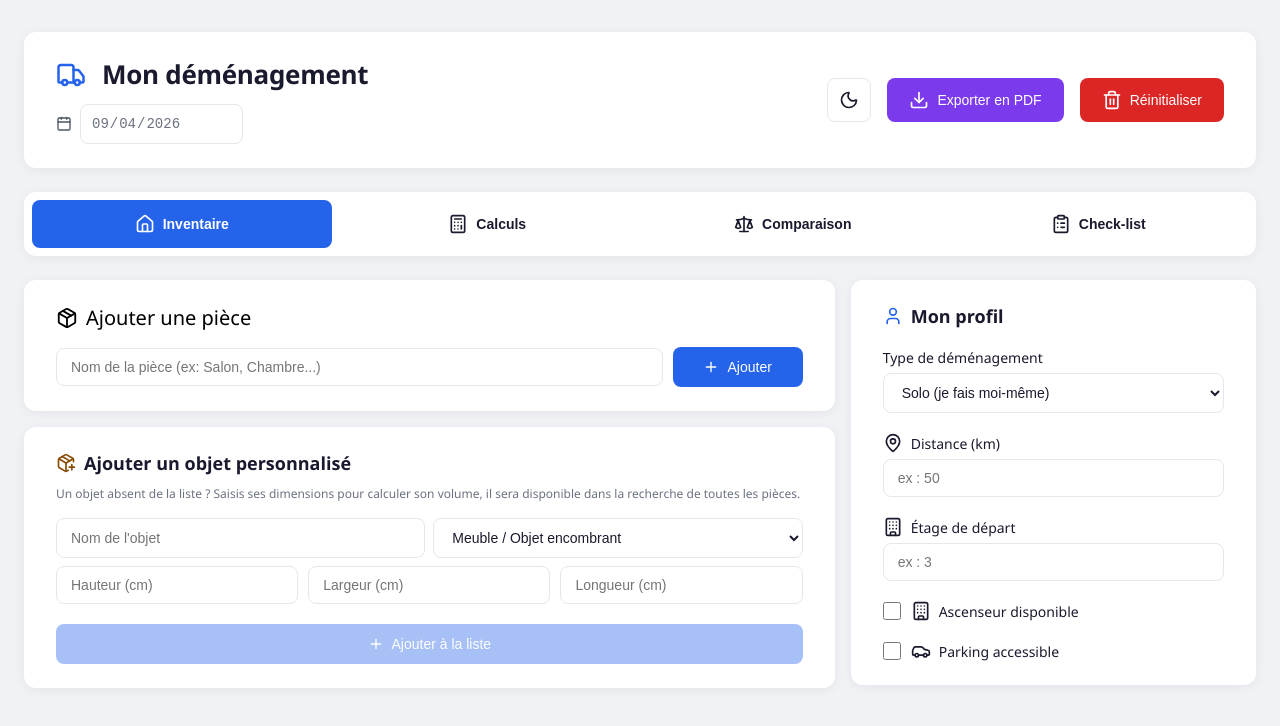
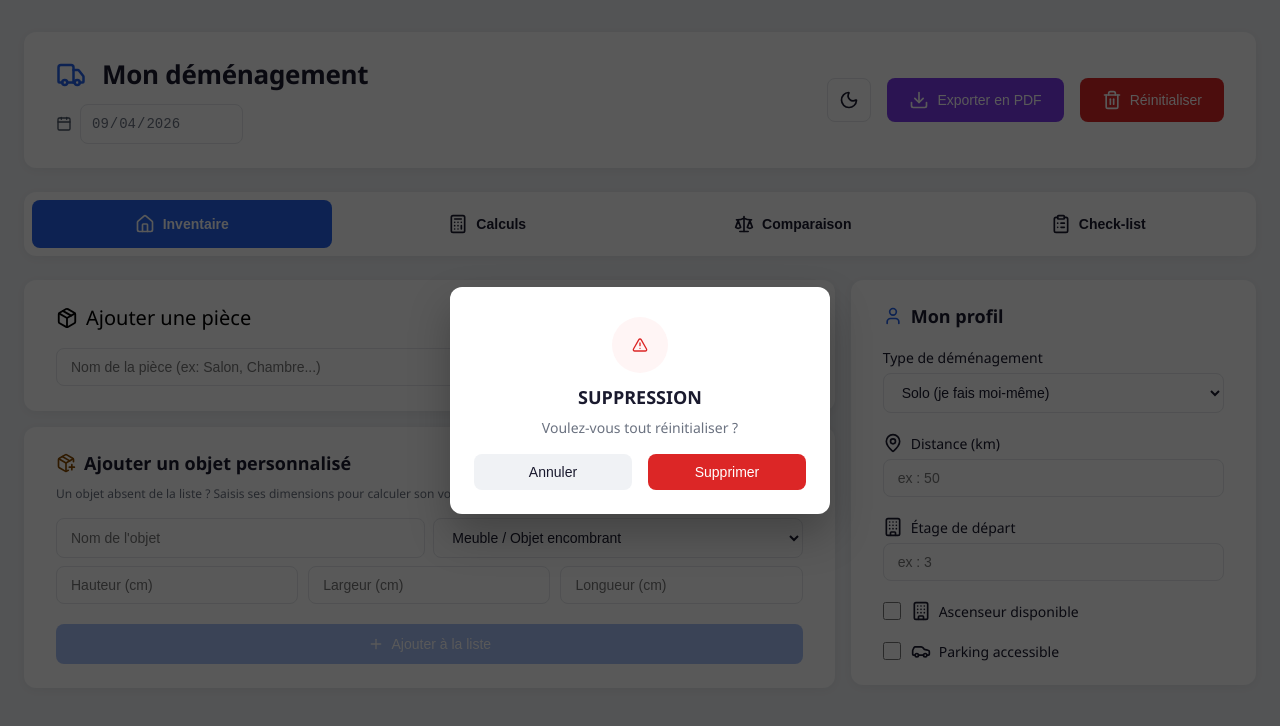
Before and after one commit to Maelys-B/simulateur-demenagement, a React (Vite) app: page / in a window 1280 px wide. Both pictures are taken after a click on the button "Réinitialiser". Shown: the top 726 px of the page. Built offline with nearby package versions, Linux system fonts and the light colour scheme.

Commit message:
feat: confirmation de suppression et bouton réinitialiser fonctionnel

```diff
--- a/src/App.jsx
+++ b/src/App.jsx
@@ -19,6 +19,7 @@ import {
 } from './utils/calculs';
 import { calculerTachesAvecDates, TACHES_PREDEFINIES } from './utils/checklist';
 import { genererPDF } from './utils/exportPDF';
+import ConfirmModal from './components/ConfirmModal/ConfirmModal';
 
 function App() {
   const [ongletActif, setOngletActif] = useState('inventaire');
@@ -26,6 +27,7 @@ function App() {
   const [pieces, setPieces] = useState([]);
   const [formule, setFormule] = useState('economique');
   const [theme, setTheme] = useState(() => localStorage.getItem('theme') || 'light');
+  const [confirmation, setConfirmation] = useState(null);
   const [completes, setCompletes] = useState([]);
   const [tachesPerso, setTachesPerso] = useState([]);
   const [tachesPredefinies, setTachesPredefinies] = useState(TACHES_PREDEFINIES);
@@ -72,6 +74,25 @@ function App() {
 
   function toggleTheme() {
     setTheme(theme === 'light' ? 'dark' : 'light');
+  }
+
+  function reinitialiser() {
+    setTitre('Mon déménagement');
+    setPieces([]);
+    setFormule('economique');
+    setCompletes([]);
+    setTachesPerso([]);
+    setProfil({
+    type: 'solo',
+    distance: '',
+    etage: '',
+    ascenseur: false,
+    parking: false,
+    nbPersonnes: 1,
+    dateDemenagement: new Date().toISOString().split('T')[0],
+  });
+    setOngletActif('inventaire');
+    setTachesPredefinies(TACHES_PREDEFINIES)
   }
 
   function exporterPDF() {
@@ -132,7 +153,19 @@ function App() {
               <Download size={20} /> Exporter en PDF
             </span>
           </button>
-          <button className="btn btn-reset">
+          <button
+            className="btn btn-reset"
+            type="button"
+            onClick={() =>
+              setConfirmation({
+                message: `Voulez-vous tout réinitialiser ?`,
+                onConfirmer: () => {
+                  reinitialiser();
+                  setConfirmation(null);
+                },
+              })
+            }
+          >
             <span className="icon">
               <Trash2 size={20} /> Réinitialiser
             </span>
@@ -163,6 +196,15 @@ function App() {
         </div>
         <ProfilPanel profil={profil} setProfil={setProfil} />
       </div>
+
+      {confirmation && (
+        <ConfirmModal
+          titre="SUPPRESSION"
+          message={confirmation.message}
+          onConfirmer={confirmation.onConfirmer}
+          onAnnuler={() => setConfirmation(null)}
+        />
+      )}
     </div>
   );
 }
--- a/src/components/Checklist/Checklist.jsx
+++ b/src/components/Checklist/Checklist.jsx
@@ -1,6 +1,7 @@
 import { Calendar, Check, ClipboardList, ListPlus, Plus, Trash2 } from 'lucide-react';
 import { useState } from 'react';
 import { calculerTachesAvecDates } from '../../utils/checklist';
+import ConfirmModal from '../ConfirmModal/ConfirmModal';
 import './Checklist.css';
 
 export default function Checklist({
@@ -12,6 +13,7 @@ export default function Checklist({
   tachesPredefinies,
   setTachesPredefinies,
 }) {
+  const [confirmation, setConfirmation] = useState(null);
   const [nouvelleTache, setNouvelleTache] = useState({
     titre: '',
     description: '',
@@ -94,7 +96,15 @@ export default function Checklist({
                   <span className={`chk-item-type chk-item-type--${tache.type}`}>{tache.type}</span>
                   <button
                     className="btn-icon-danger"
-                    onClick={() => supprimerTache(tache.id, tache.personnalisee)}
+                    onClick={() =>
+                      setConfirmation({
+                        message: `Supprimer la tâche ${tache.titre} ?`,
+                        onConfirmer: () => {
+                          supprimerTache(tache.id, tache.personnalisee);
+                          setConfirmation(null);
+                        },
+                      })
+                    }
                   >
                     <Trash2 size={16} />
                   </button>
@@ -170,6 +180,15 @@ export default function Checklist({
           <Plus size={16} /> Ajouter
         </button>
       </div>
+
+      {confirmation && (
+        <ConfirmModal
+          titre="SUPPRESSION"
+          message={confirmation.message}
+          onConfirmer={confirmation.onConfirmer}
+          onAnnuler={() => setConfirmation(null)}
+        />
+      )}
     </div>
   );
 }
--- /dev/null
+++ b/src/components/ConfirmModal/ConfirmModal.css
@@ -0,0 +1,97 @@
+.confirm-overlay {
+  position: fixed;
+  inset: 0;
+  background: rgba(0, 0, 0, 0.65);
+  display: flex;
+  align-items: center;
+  justify-content: center;
+  z-index: 100;
+  padding: var(--spacing-md);
+  animation: confirm-fade-in 0.15s ease;
+}
+
+.confirm-modal {
+  background-color: var(--color-bg-card);
+  border-radius: var(--radius-lg);
+  padding: var(--spacing-xl) var(--spacing-lg) var(--spacing-lg);
+  max-width: 380px;
+  width: 100%;
+  box-shadow: 0 20px 40px rgba(0, 0, 0, 0.25);
+  display: flex;
+  flex-direction: column;
+  align-items: center;
+  text-align: center;
+  gap: var(--spacing-sm);
+  animation: confirm-pop-in 0.18s ease;
+  will-change: transform, opacity;
+}
+
+.confirm-icon {
+  width: 56px;
+  height: 56px;
+  border-radius: var(--radius-full);
+  background-color: var(--color-bg-red-light);
+  color: var(--color-danger);
+  display: flex;
+  align-items: center;
+  justify-content: center;
+  margin-bottom: var(--spacing-xs);
+}
+
+.confirm-titre {
+  font-size: var(--font-size-lg);
+  font-weight: var(--font-weight-semibold);
+  color: var(--color-text);
+}
+
+.confirm-message {
+  font-size: var(--font-size-base);
+  color: var(--color-text-muted);
+  margin-bottom: var(--spacing-sm);
+  line-height: 1.5;
+}
+
+.confirm-actions {
+  display: flex;
+  gap: var(--spacing-md);
+  width: 100%;
+}
+
+.confirm-actions .btn {
+  flex: 1;
+  padding: 10px 16px;
+}
+
+.confirm-btn-annuler {
+  background-color: var(--color-bg);
+  color: var(--color-text) !important;
+  border: 1px solid var(--color-border);
+}
+
+.confirm-btn-confirmer {
+  background-color: var(--color-danger);
+}
+
+.confirm-btn-confirmer:hover {
+  background-color: var(--color-danger-hover);
+}
+
+@keyframes confirm-fade-in {
+  from {
+    opacity: 0;
+  }
+  to {
+    opacity: 1;
+  }
+}
+
+@keyframes confirm-pop-in {
+  from {
+    opacity: 0;
+    transform: scale(0.95) translateY(4px);
+  }
+  to {
+    opacity: 1;
+    transform: scale(1) translateY(0);
+  }
+}
--- /dev/null
+++ b/src/components/ConfirmModal/ConfirmModal.jsx
@@ -0,0 +1,24 @@
+import { AlertTriangle } from 'lucide-react';
+import './ConfirmModal.css';
+
+export default function ConfirmModal({ titre, message, onConfirmer, onAnnuler }) {
+  return (
+    <div className="confirm-overlay">
+      <div className="confirm-modal">
+        <div className="confirm-icon">
+          <AlertTriangle size={16} />
+        </div>
+        <h3 className="confirm-titre">{titre}</h3>
+        <p className="confirm-message">{message}</p>
+        <div className="confirm-actions">
+          <button className="btn confirm-btn-annuler" onClick={() => onAnnuler()}>
+            Annuler
+          </button>
+          <button className="btn confirm-btn-confirmer" onClick={() => onConfirmer()}>
+            Supprimer
+          </button>
+        </div>
+      </div>
+    </div>
+  );
+}
--- a/src/components/Inventaire/PieceCard.jsx
+++ b/src/components/Inventaire/PieceCard.jsx
@@ -1,5 +1,6 @@
 import { Plus, Trash2 } from 'lucide-react';
 import { useState } from 'react';
+import ConfirmModal from '../ConfirmModal/ConfirmModal';
 
 export default function PieceCard({
   piece,
@@ -11,6 +12,7 @@ export default function PieceCard({
   onAjouterObjetAEmballer,
   onSupprimerObjetAEmballer,
 }) {
+  const [confirmation, setConfirmation] = useState(null);
   const [objetSelectionne, setObjetSelectionne] = useState(null);
   const [quantite, setQuantite] = useState(1);
   const [recherche, setRecherche] = useState('');
@@ -35,7 +37,15 @@ export default function PieceCard({
         <button
           className="btn-icon-danger"
           type="button"
-          onClick={() => onSupprimerPiece(piece.id)}
+          onClick={() =>
+            setConfirmation({
+              message: `Supprimer la pièce ${piece.nom} et tout son contenu ?`,
+              onConfirmer: () => {
+                onSupprimerPiece(piece.id);
+                setConfirmation(null);
+              },
+            })
+          }
         >
           <Trash2 size={18} />
         </button>
@@ -109,7 +119,15 @@ export default function PieceCard({
           <button
             className="btn-icon-danger"
             type="button"
-            onClick={() => onSupprimerObjet(piece.id, objet.id)}
+            onClick={() =>
+              setConfirmation({
+                message: `Supprimer l'objet ${objet.nom} ?`,
+                onConfirmer: () => {
+                  onSupprimerObjet(piece.id, objet.id);
+                  setConfirmation(null);
+                },
+              })
+            }
           >
             <Trash2 size={16} />
           </button>
@@ -184,12 +202,29 @@ export default function PieceCard({
           <button
             className="btn-icon-danger"
             type="button"
-            onClick={() => onSupprimerObjetAEmballer(piece.id, objet.id)}
+            onClick={() =>
+              setConfirmation({
+                message: `Supprimer l'objet ${objet.nom} ?`,
+                onConfirmer: () => {
+                  onSupprimerObjetAEmballer(piece.id, objet.id);
+                  setConfirmation(null);
+                },
+              })
+            }
           >
             <Trash2 size={16} />
           </button>
         </div>
       ))}
+
+      {confirmation && (
+        <ConfirmModal
+          titre="SUPPRESSION"
+          message={confirmation.message}
+          onConfirmer={confirmation.onConfirmer}
+          onAnnuler={() => setConfirmation(null)}
+        />
+      )}
     </div>
   );
 }
```
Also changed, not shown: 1 other file (tests, documents, lock files or other folders).
